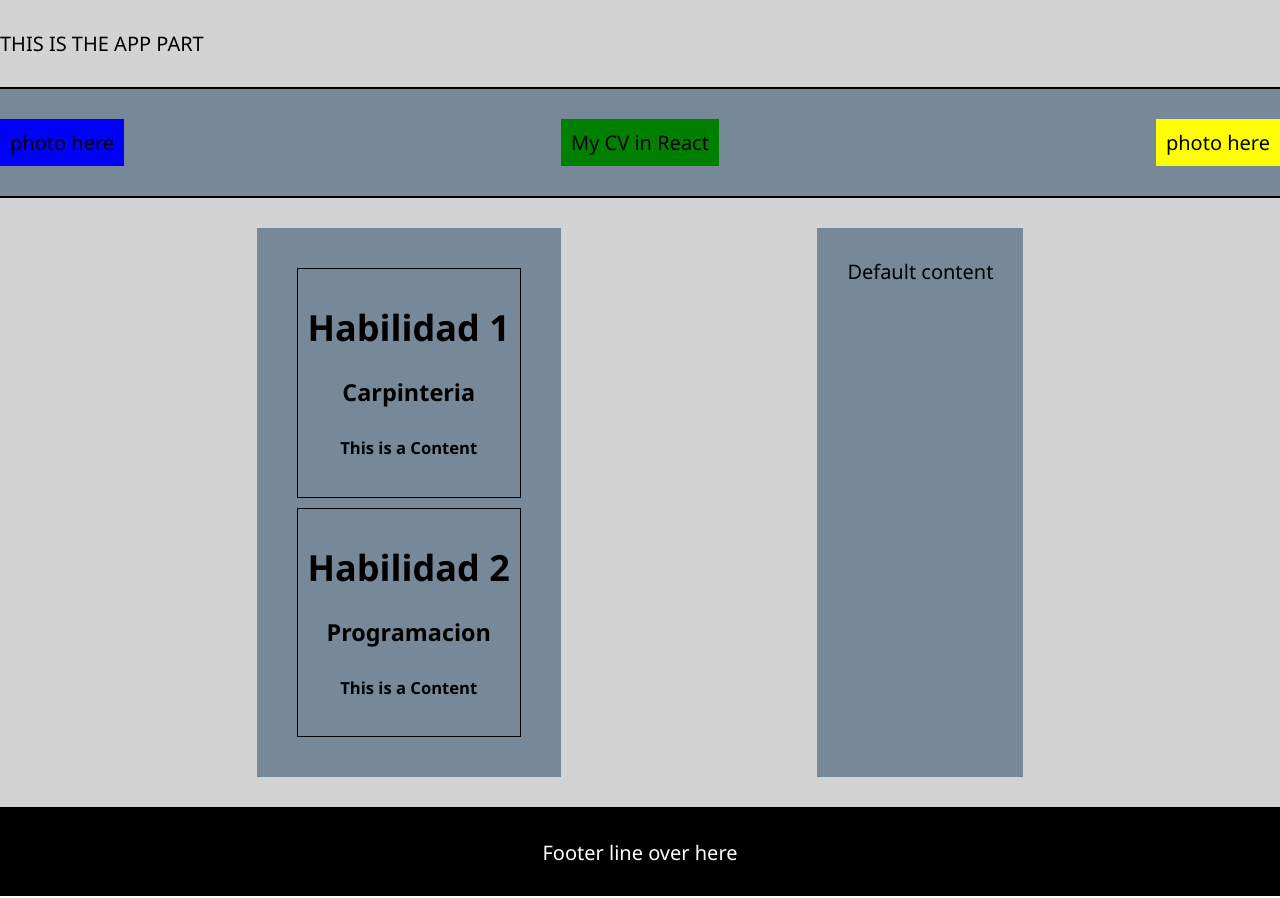
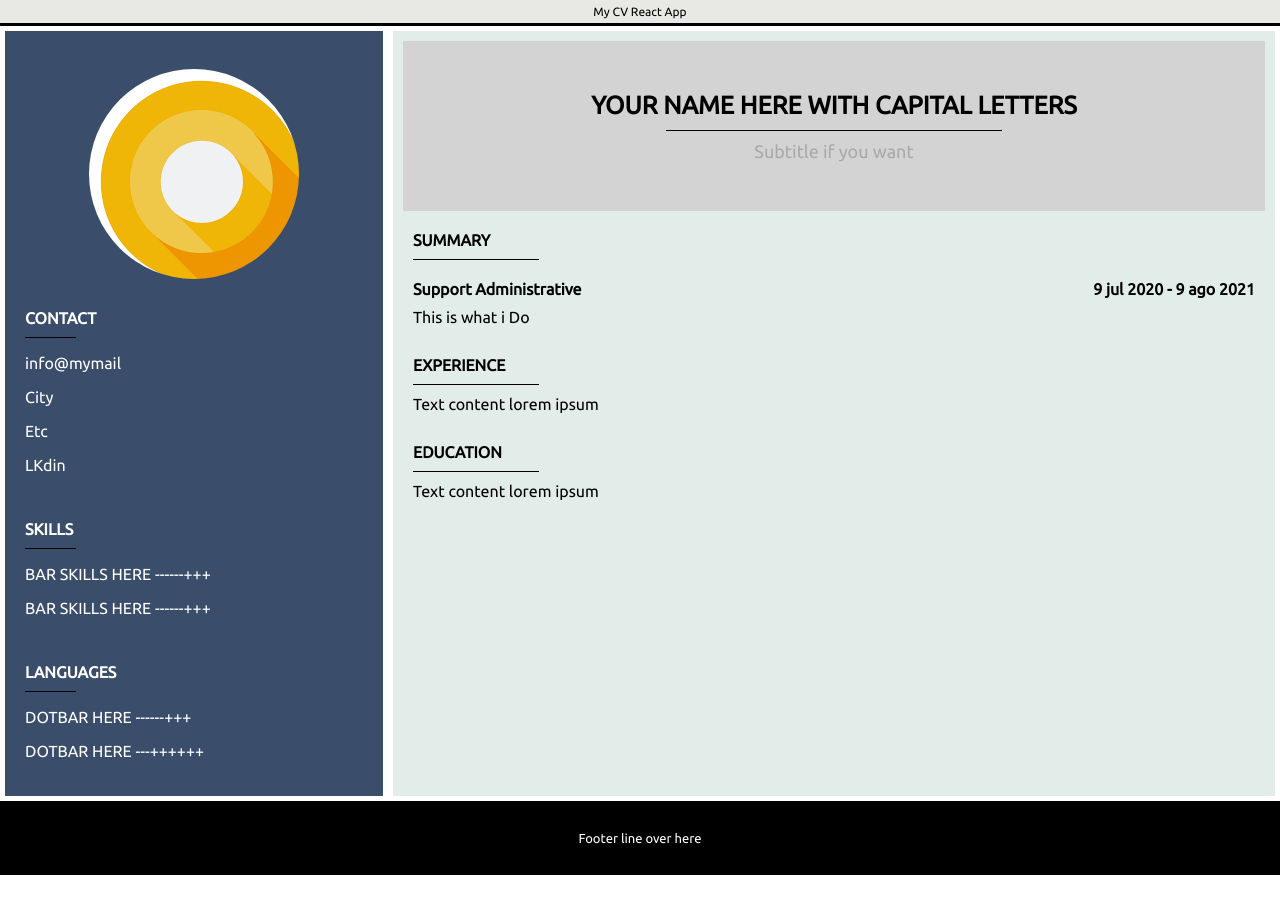
Before and after one commit to fedemolinero/cvreact, a React (Create React App) app in the folder cvapp/: page / in a window 1280 px wide. After the commit the page ends 877 px from the top, so only its background shows below. Built offline with nearby package versions, Linux system fonts and the light colour scheme.

Commit message:
adding colors and some styles

```diff
--- a/cvapp/src/App.css
+++ b/cvapp/src/App.css
@@ -1,6 +1,8 @@
 .App {
-  background-color: lightgrey;
-    padding-top: 30px;
-    padding-bottom: 30px;
-    border-bottom: 2px solid black;
+  padding-top: 5px;
+  padding-bottom: 5px;
+  border-bottom: 1px solid black;
+  text-align: center;
+  font-size: 12px;
+  background-color: #e8e8e4;
 }
--- a/cvapp/src/App.js
+++ b/cvapp/src/App.js
@@ -3,7 +3,7 @@ import './App.css';
 function App() {
   return (
     <div className="App">
-      THIS IS THE APP PART
+      My CV React App
     </div>
   );
 }
--- a/cvapp/src/index.css
+++ b/cvapp/src/index.css
@@ -1,11 +1,6 @@
+@import url('https://fonts.googleapis.com/css2?family=Ubuntu&display=swap');
 body {
     margin: 0;
-    font-family: 'Segoe UI', 'Roboto', 'Oxygen', 'Ubuntu', 'Cantarell', 'Fira Sans', 'Droid Sans', 'Helvetica Neue', sans-serif;
-    -webkit-font-smoothing: antialiased;
-    -moz-osx-font-smoothing: grayscale;
-    font-size: 20px;
+    font-family: 'Ubuntu', sans-serif;
+    font-size: 16px;
 }
-
-code {
-    font-family: source-code-pro, Menlo, Monaco, Consolas, 'Courier New', monospace;
-}
--- a/cvapp/src/sections/body/Body.css
+++ b/cvapp/src/sections/body/Body.css
@@ -1,18 +1,92 @@
 .Body {
-    background-color: lightgrey;
-    padding-top: 30px;
-    padding-bottom: 30px;
-    border-bottom: 2px solid black;
-    text-align: center;
+    background-color: #e2ece9;
     min-height: 300px;
-
     display: flex;
     flex-direction: row;
     justify-content: space-evenly;
-
 }
 
-.Body-section {
-    background-color: lightslategrey;
+.Body-section-left {
+    width: 30%;
+    border: 5px solid white;
+    color: white;
+    background-color: #011740bd;
+}
+
+.Body-section-right {
+    width: 70%;
+    border: 5px solid white;
+}
+
+.photo {
+    background-color: rgb(96, 96, 153);
+    width: 150px;
+    height: 150px;
+    border-radius: 150px;
     padding: 30px;
+    margin: 10% 10px 10px 10px;
+    text-align: center;
+    background-image: url(./logo.png);
 }
+
+.photo-wrapper {
+    display: flex;
+    align-items: center;
+    justify-content: center;
+}
+
+.name-title-wrapper {
+    background-color: lightgray;
+    height: 150px;
+    margin: 10px;
+    display: flex;
+    flex-direction: column;
+    padding: 10px;
+    text-align: center;
+    justify-content: center;
+}
+
+.content-wrapper {
+    padding: 10px;
+    margin: 10px;
+}
+
+.name-title {
+    text-align: center;
+    font-weight: bold;
+    font-size: 25px;
+}
+
+.summary-title {
+    font-weight: bold;
+}
+
+.separator {
+    border-bottom: 1px solid black;
+    margin-right: 30%;
+    margin-left: 30%;
+    padding-top: 10px;
+    margin-bottom: 10px;
+}
+
+.separator-left {
+    border-bottom: 1px solid black;
+    width: 15%;
+    padding-top: 10px;
+    margin-bottom: 10px;
+}
+
+.name-subtitle {
+    font-size: 18px;
+    color: darkgray;
+}
+
+.work-experience-wrapper {
+    display: flex;
+    flex-direction: row;
+    align-items: center;
+    justify-content: space-between;
+    font-weight: bold;
+    padding-top: 10px;
+    padding-bottom: 10px;
+}
--- a/cvapp/src/sections/body/Body.js
+++ b/cvapp/src/sections/body/Body.js
@@ -20,8 +20,49 @@ function Body() {
 
   return (
     <div className="Body">
-      <div className="Body-section">
-        <Sidebar
+      <div className="Body-section-left">
+        <div className="photo-wrapper">
+          <div className="photo">
+          </div>
+        </div>
+
+
+        <div className="content-wrapper">
+          <div className="summary-title">
+            CONTACT
+          </div>
+          <div className="separator-left"></div>
+          <div className="summary-content">
+            <p>info@mymail</p>
+            <p>City</p>
+            <p>Etc</p>
+            <p>LKdin</p>
+          </div>
+        </div>
+
+        <div className="content-wrapper">
+          <div className="summary-title">
+            SKILLS
+          </div>
+          <div className="separator-left"></div>
+          <div className="summary-content">
+            <p>BAR SKILLS HERE ------+++</p>
+            <p>BAR SKILLS HERE ------+++</p>
+          </div>
+        </div>
+
+        <div className="content-wrapper">
+          <div className="summary-title">
+            LANGUAGES
+          </div>
+          <div className="separator-left"></div>
+          <div className="summary-content">
+            <p>DOTBAR HERE ------+++</p>
+            <p>DOTBAR HERE ---++++++</p>
+          </div>
+        </div>
+
+        {/* <Sidebar
           title={data[0].title}
           subtitle={data[0].subtitle}
         >
@@ -30,13 +71,67 @@ function Body() {
           title={data[1].title}
           subtitle={data[1].subtitle}
         >
-        </Sidebar>
+        </Sidebar> */}
       </div>
 
-      <div className="Body-section">
-        Default content
+      <div className="Body-section-right">
+
+        <div className="name-title-wrapper">
+          <div className="name-title">
+            YOUR NAME HERE WITH CAPITAL LETTERS
+          </div>
+          <div className="separator"></div>
+          <div className="name-subtitle">
+            Subtitle if you want
+          </div>
+        </div>
+
+
+        <div className="content-wrapper">
+          <div className="summary-title">
+            SUMMARY
+          </div>
+          <div className="separator-left"></div>
+
+          <div className="work-experience-wrapper">
+
+            <div className="work-experience-place">
+              Support Administrative
+            </div>
+            <div className="work-experience-time">
+              9 jul 2020 - 9 ago 2021
+            </div>
+
+          </div>
+
+          <div className="work-experience-subtitle">
+            This is what i Do
+          </div>
+
+        </div>
+
+
+        <div className="content-wrapper">
+          <div className="summary-title">
+            EXPERIENCE
+          </div>
+          <div className="separator-left"></div>
+          <div className="summary-content">
+            Text content lorem ipsum
+          </div>
+        </div>
+
+        <div className="content-wrapper">
+          <div className="summary-title">
+            EDUCATION
+          </div>
+          <div className="separator-left"></div>
+          <div className="summary-content">
+            Text content lorem ipsum
+          </div>
+        </div>
+
       </div>
-
     </div>
   );
 }
--- a/cvapp/src/sections/body/sidebar/Sidebar.css
+++ b/cvapp/src/sections/body/sidebar/Sidebar.css
@@ -1,9 +1,13 @@
-.Sidebar-wrapper{
+.Sidebar-wrapper {
     border: 1px solid black;
-    padding: 10px;
-    margin: 10px;
+    padding: 5px;
+    margin: 5px;
 }
 
-.Sidebar-title{
+.Sidebar-title {
     font-size: large;
 }
+
+/* .Sidebar-content{
+    border: 1px solid black;
+} */
--- a/cvapp/src/sections/footer/Footer.css
+++ b/cvapp/src/sections/footer/Footer.css
@@ -5,4 +5,5 @@
     border-bottom: 2px solid white;
     color: white;
     text-align: center;
+    font-size: 13px;
 }
--- a/cvapp/src/sections/header/Header.css
+++ b/cvapp/src/sections/header/Header.css
@@ -1,16 +1,19 @@
-.Header {
+  .Header {
+    border-bottom: 2px solid black;
+  }
+
+  .Header-wrapper {
     background-color: lightslategray;
-    padding-top: 30px;
-    padding-bottom: 30px;
-    border-bottom: 2px solid black;
+    padding-top: 10px;
+    padding-bottom: 10px;
     text-align: center;
     display: flex;
     justify-content: space-between;
   }
 
   .Header-title {
-    background-color: green;
-    padding: 10px;
+    padding: 5px;
+    text-align: center;
   }
 
   .Header-photo {
--- a/cvapp/src/sections/header/Header.js
+++ b/cvapp/src/sections/header/Header.js
@@ -3,18 +3,23 @@ import './Header.css';
 function Header() {
   return (
     <div className="Header">
+      {/*
+      <div className="Header-title">
+        <h2>List Options Here</h2>
+      </div> */}
+      {/*
+      <div className="Header-wrapper">
 
-      <div className="Header-photo">
-        photo here
-      </div>
+        <div className="Header-photo">
+          photo here
+        </div>
 
-      <div className="Header-title">
-        My CV in React
-      </div>
+        <div className="Header-freetext">
+          free text
+        </div>
 
-      <div className="Header-freetext">
-        photo here
-      </div>
+      </div> */}
+
 
     </div>
   );
```
Also changed, not shown: cvapp/src/sections/body/logo.png (added).
